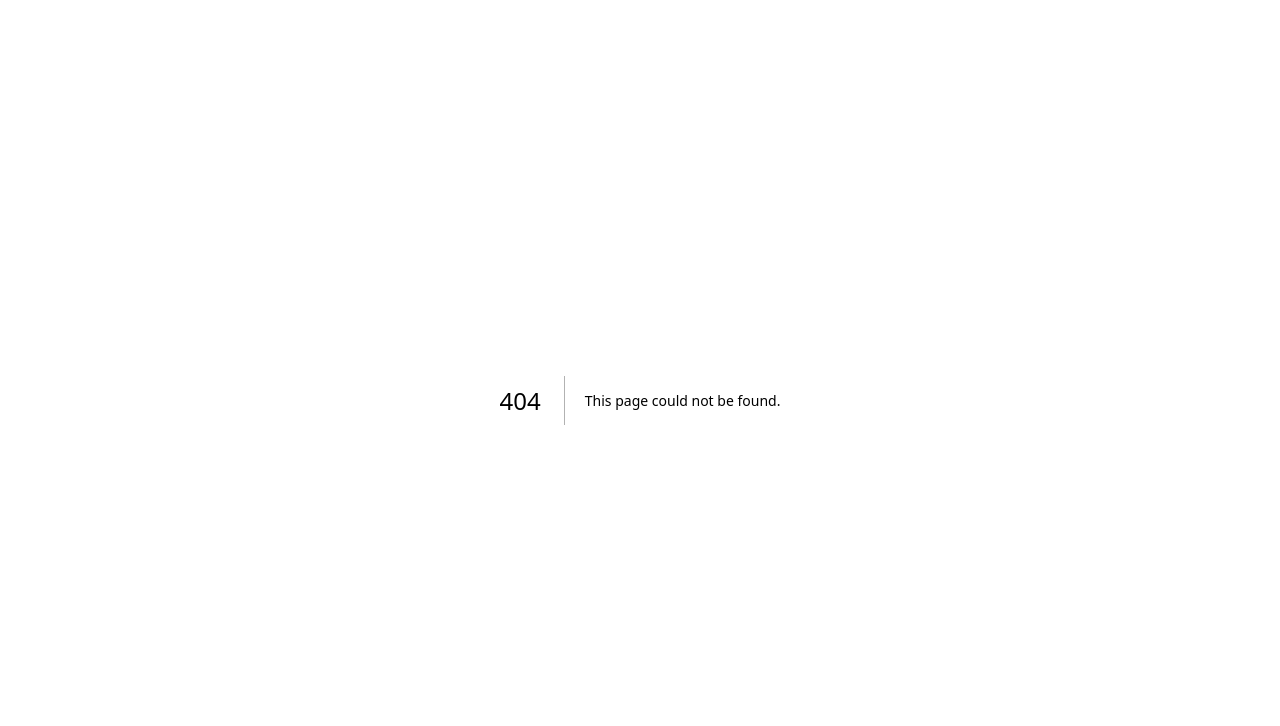
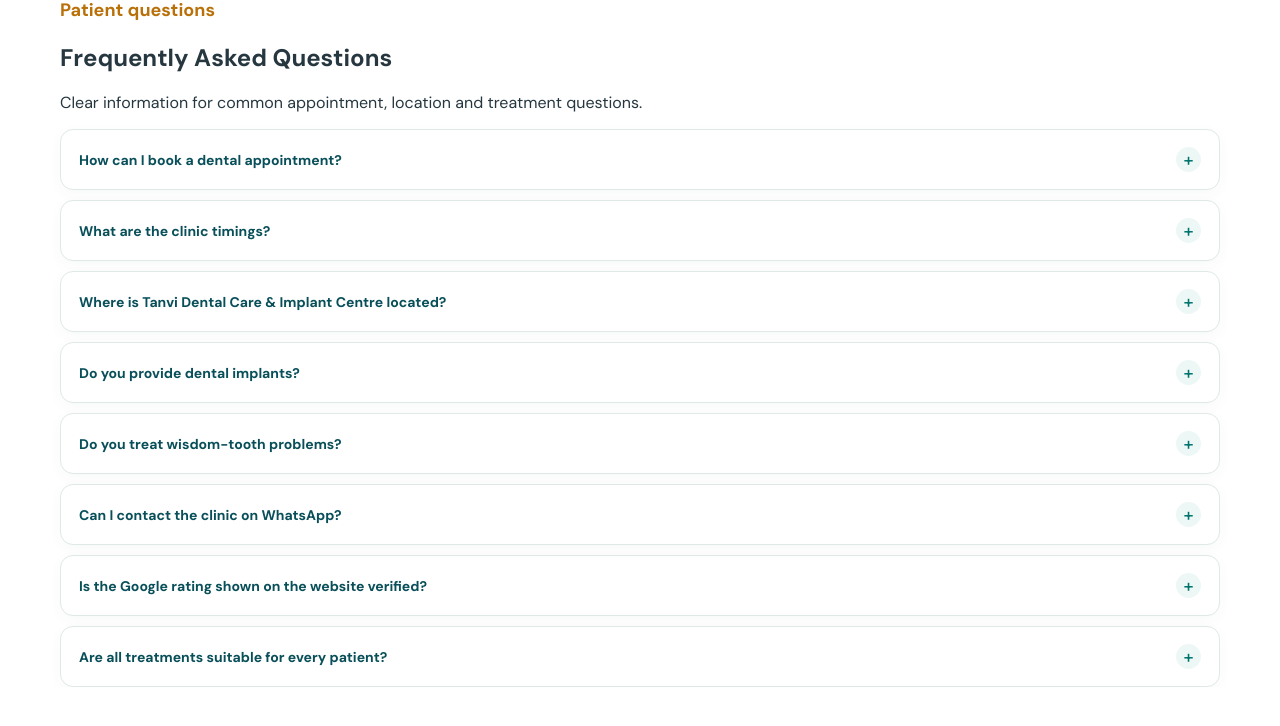
Before and after one commit to Mr-Nani-dm/Tanvi-Dental-Care, a Next.js app: page /faq in a window 1280 px wide. Before the commit this address had no page. Shown: the top 726 px of the page. Built offline with nearby package versions, Linux system fonts and the light colour scheme.

Commit message:
feat: add faq page

```diff
--- /dev/null
+++ b/src/app/faq/page.tsx
@@ -0,0 +1,6 @@
+import type { Metadata } from "next";
+import { faqs } from "@/config/clinic";
+
+export const metadata: Metadata = { title: "Frequently Asked Questions", description: "Common questions about appointments, location and dental care at Tanvi Dental Care & Implant Centre.", alternates: { canonical: "/faq" } };
+
+export default function FAQPage() { return <main><section className="inner-page-hero"><div className="container"><p className="eyebrow">Patient questions</p><h1>Frequently Asked Questions</h1><p>Clear information for common appointment, location and treatment questions.</p></div></section><section className="inner-page-section"><div className="container faq-list">{faqs.map((faq) => <details className="faq-item" key={faq.question}><summary>{faq.question}<span>+</span></summary><p>{faq.answer}</p></details>)}</div></section></main>; }
```
